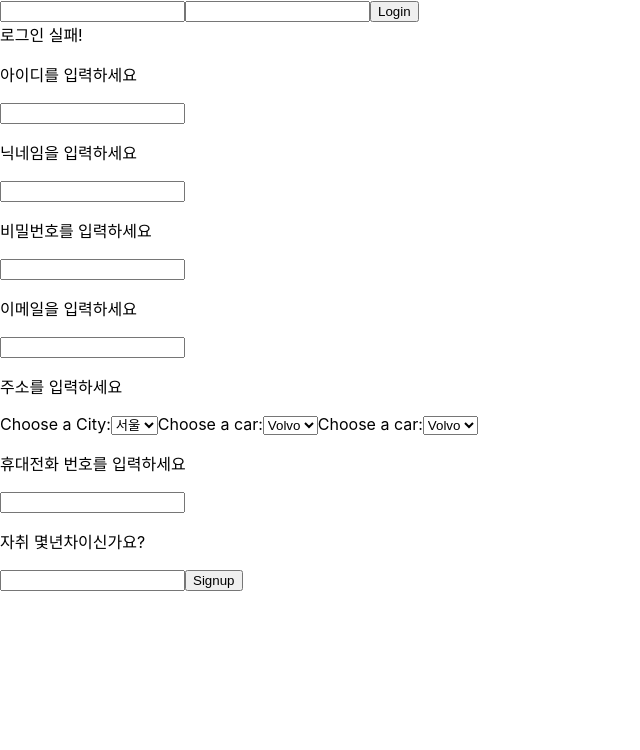
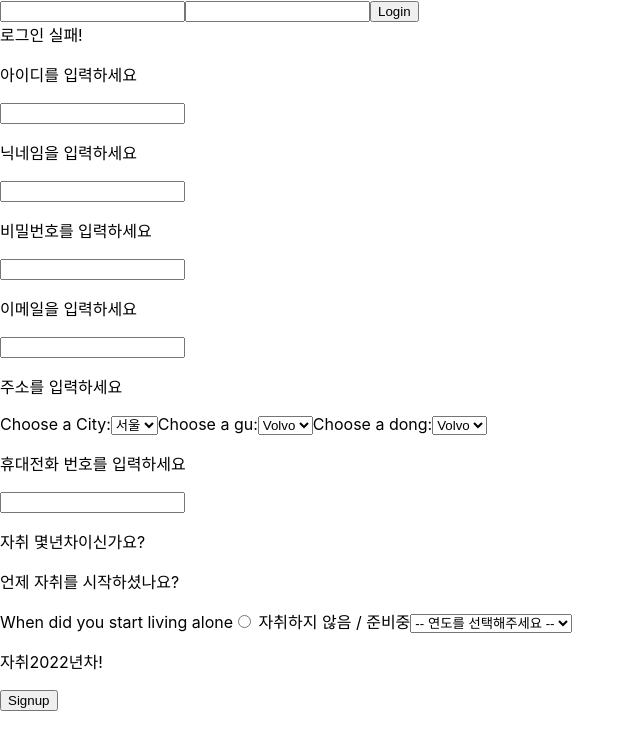
Before and after one commit to 5MYWEB/CLOSER-front, a React (Create React App) app: page / in a window 1280 px wide. Shown: the top 750 px of the page, without its empty margins (0-640 px from the left). Built offline with nearby package versions, Linux system fonts and the light colour scheme.

Commit message:
[ Update ] Signup form및 화면상호작용

```diff
--- a/src/pages/signup.js
+++ b/src/pages/signup.js
@@ -1,4 +1,4 @@
-import React, { useState, useCallback } from 'react';
+import React, { useState, useCallback, useRef } from 'react';
 
 function SignUp(props) {
   const [userInfo, setUserInfo] = useState({
@@ -7,26 +7,51 @@ function SignUp(props) {
     password: '',
     email: '',
     address: {
-      city: '',
+      city: '시티',
       gu: '',
       dong: ''
     },
     // 번호만 입력받기
     phoneNumber: '',
     //HowLongLiveAlone
-    livingAloneNthYears: ''
+    livingAloneYear: ''
   });
 
-  const { userId, nickname, password, email, address, phoneNumber, livingAloneNthYears } = userInfo;
+  // 구조분해 할당
+  let { userId, nickname, password, email, address, phoneNumber, livingAloneYear } = userInfo;
+
+  // 몇년차인지 표시하기
+  const date = new Date();
+
+  // DOM 선택
+  const radioBtn = useRef();
+  const selectInputs = useRef();
 
   const onChange=useCallback(
     e => {
+
+      // select를 누르면 radio가 초기화
+      if (e.target.type === 'select-one') {
+        radioBtn.current.checked = false;
+      };
+
       const { name, value } = e.target;
       console.log(name, value);
-      setUserInfo({
-        ...userInfo,
-        [name]: value
-      });
+      // 주소만 구조가 다르므로 name이 주소 속성이면
+      if (Object.keys(address).includes(name)) {
+        setUserInfo({
+          ...userInfo,
+          address: {
+            ...userInfo.address,
+            [name]: value
+          }
+        });
+      } else {
+        setUserInfo({
+          ...userInfo,
+          [name]: value
+        });
+      }
     },
     [userInfo]
   );
@@ -77,20 +102,21 @@ function SignUp(props) {
         <option value="인천">인천</option>
         <option value="부산">부산</option>
       </select>
-      <label htmlFor="cars">Choose a car:</label>
-      <select id="cars" name="cars" value={address.gu} onChange={onChange}>
+      <label htmlFor="gu">Choose a gu:</label>
+      <select id="gu" name="gu" value={address.gu} onChange={onChange}>
         <option value="volvo">Volvo</option>
         <option value="saab">Saab</option>
         <option value="fiat">Fiat</option>
         <option value="audi">Audi</option>
       </select>
-      <label htmlFor="cars">Choose a car:</label>
-      <select id="cars" name="cars" value={address.dong} onChange={onChange}>
+      <label htmlFor="dong">Choose a dong:</label>
+      <select id="dong" name="dong" value={address.dong} onChange={onChange}>
         <option value="volvo">Volvo</option>
         <option value="saab">Saab</option>
         <option value="fiat">Fiat</option>
         <option value="audi">Audi</option>
       </select>
+
       <p>휴대전화 번호를 입력하세요</p>
       <input
         type="text"
@@ -99,12 +125,30 @@ function SignUp(props) {
         onChange={onChange}
       />
       <p>자취 몇년차이신가요?</p>
+      <p>언제 자취를 시작하셨나요?</p>
+      <label htmlFor="livingAloneYear">When did you start living alone</label>
       <input
-        type="number"
-        name="livingAloneNthYears"
-        value={livingAloneNthYears}
+        type='radio'
+        name='livingAloneYear'
+        value="null"
         onChange={onChange}
-      />
+        ref={radioBtn}
+      /> 자취하지 않음 / 준비중
+      <select id="livingAloneYear" name="livingAloneYear" value={livingAloneYear} onChange={onChange} ref={selectInputs}>
+        <option defaultValue value="undefined"> -- 연도를 선택해주세요 -- </option>
+        <option value="2021">2021년</option>
+        <option value="2020">2020년</option>
+        <option value="2019">2019년</option>
+        <option value="2018">2018년</option>
+        <option value="2017">2017년</option>
+        <option value="2016">2016년</option>
+        <option value="2015">2015년</option>
+        <option value="2014">2014년</option>
+        <option value="2013">2013년</option>
+        <option value="2012">2012년 이전</option>
+      </select>
+      <p>자취{date.getFullYear()-livingAloneYear+1}년차!</p>
+
       <button type="submit">
         Signup
       </button>
```
